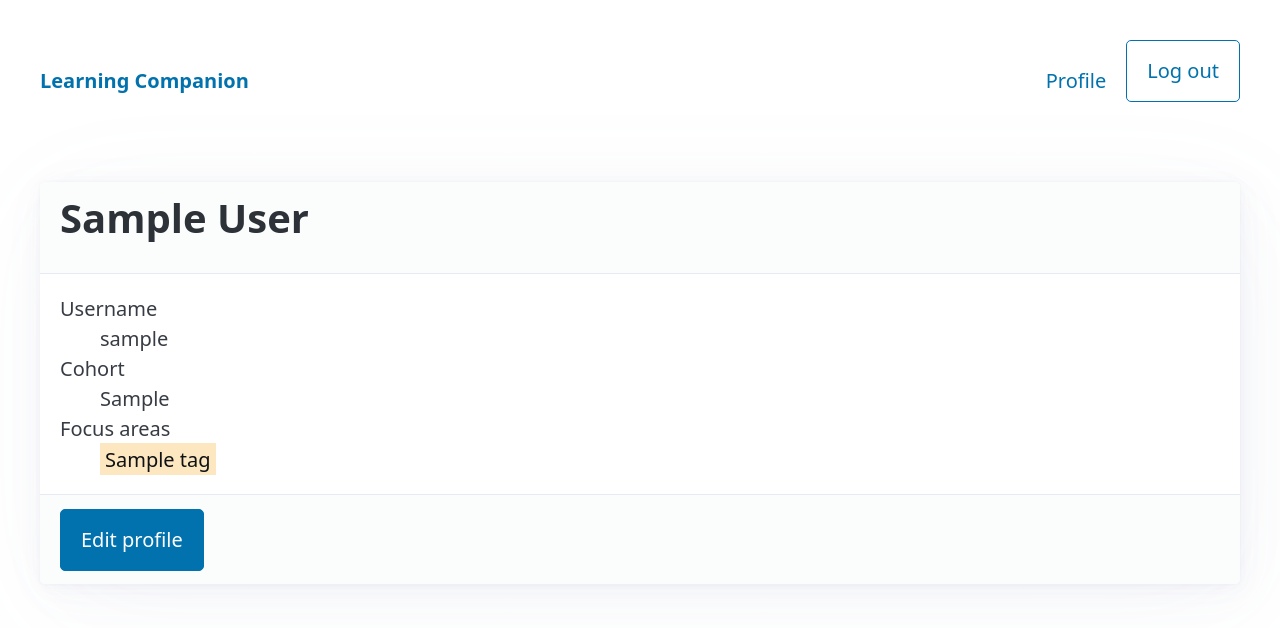
After one commit to yaroslavthedev/learning-companion, a Django app: page /profile/ in a window 1280 px wide. The commit adds this page. Shown: the top 628 px of the page. Run offline with Django 5.2, Linux system fonts and the light colour scheme; a user stored in the database is signed in; tables that the repository leaves empty hold one stand-in row (values such as "Sample post"); parts of the project's set-up code (start-up, migrations or seed data) failed here and were passed over; some libraries are stand-ins or nearby versions.

Commit message:
feat: add signup/login/logout, Profile and per-user Tags (#3)
Co-Authored-By: Claude Opus 5.5 <noreply@anthropic.com>

```diff
--- a/accounts/apps.py
+++ b/accounts/apps.py
@@ -4,3 +4,6 @@ from django.apps import AppConfig
 class AccountsConfig(AppConfig):
     default_auto_field = "django.db.models.BigAutoField"
     name = "accounts"
+
+    def ready(self):
+        from accounts import signals  # noqa: F401  (registers the post_save receiver)
--- a/accounts/models.py
+++ b/accounts/models.py
@@ -1,4 +1,6 @@
+from django.conf import settings
 from django.contrib.auth.models import AbstractUser
+from django.db import models
 
 
 class User(AbstractUser):
@@ -7,3 +9,18 @@ class User(AbstractUser):
 
     def __str__(self):
         return self.username
+
+
+class Profile(models.Model):
+    user = models.OneToOneField(
+        settings.AUTH_USER_MODEL, on_delete=models.CASCADE, related_name="profile"
+    )
+    name = models.CharField(max_length=100, blank=True)
+    cohort = models.CharField(max_length=100, blank=True)
+    focus_areas = models.ManyToManyField("tags.Tag", blank=True)
+
+    class Meta:
+        ordering = ["user__username"]
+
+    def __str__(self):
+        return self.user.username
--- /dev/null
+++ b/accounts/urls.py
@@ -0,0 +1,12 @@
+from django.contrib.auth import views as auth_views
+from django.urls import path
+
+from accounts.views import ProfileDetailView, ProfileUpdateView, SignUpView
+
+urlpatterns = [
+    path("accounts/signup/", SignUpView.as_view(), name="signup"),
+    path("accounts/login/", auth_views.LoginView.as_view(), name="login"),
+    path("accounts/logout/", auth_views.LogoutView.as_view(), name="logout"),
+    path("profile/", ProfileDetailView.as_view(), name="profile"),
+    path("profile/edit/", ProfileUpdateView.as_view(), name="profile-edit"),
+]
--- /dev/null
+++ b/accounts/views.py
@@ -0,0 +1,34 @@
+from django.contrib.auth import login
+from django.contrib.auth.mixins import LoginRequiredMixin
+from django.urls import reverse_lazy
+from django.views.generic import CreateView, DetailView, UpdateView
+
+from accounts.forms import ProfileForm, SignUpForm
+
+
+class SignUpView(CreateView):
+    form_class = SignUpForm
+    template_name = "accounts/signup.html"
+    success_url = reverse_lazy("profile")
+
+    def form_valid(self, form):
+        response = super().form_valid(form)
+        login(self.request, self.object)
+        return response
+
+
+class OwnProfileMixin(LoginRequiredMixin):
+    """The profile URLs take no id: the object is always the current user's."""
+
+    def get_object(self, queryset=None):
+        return self.request.user.profile
+
+
+class ProfileDetailView(OwnProfileMixin, DetailView):
+    template_name = "accounts/profile_detail.html"
+
+
+class ProfileUpdateView(OwnProfileMixin, UpdateView):
+    form_class = ProfileForm
+    template_name = "accounts/profile_form.html"
+    success_url = reverse_lazy("profile")
--- a/config/settings.py
+++ b/config/settings.py
@@ -82,6 +82,9 @@ DATABASES = {"default": env.db("DATABASE_URL")}
 
 AUTH_USER_MODEL = "accounts.User"
 
+LOGIN_REDIRECT_URL = "profile"
+LOGOUT_REDIRECT_URL = "home"
+
 
 # Password validation
 # https://docs.djangoproject.com/en/5.2/ref/settings/#auth-password-validators
--- a/config/urls.py
+++ b/config/urls.py
@@ -3,5 +3,6 @@ from django.urls import include, path
 
 urlpatterns = [
     path("admin/", admin.site.urls),
+    path("", include("accounts.urls")),
     path("", include("core.urls")),
 ]
--- a/tags/models.py
+++ b/tags/models.py
@@ -0,0 +1,35 @@
+from django.conf import settings
+from django.db import models
+
+
+class TagManager(models.Manager):
+    def from_csv(self, owner, text: str) -> list["Tag"]:
+        """Turn "Docker, python , docker" into the owner's tags (created if needed)."""
+        names = dict.fromkeys(
+            name for name in (part.strip().lower() for part in text.split(",")) if name
+        )
+        return [self.get_or_create(owner=owner, name=name)[0] for name in names]
+
+
+class Tag(models.Model):
+    owner = models.ForeignKey(
+        settings.AUTH_USER_MODEL, on_delete=models.CASCADE, related_name="tags"
+    )
+    name = models.CharField(max_length=50)
+
+    objects = TagManager()
+
+    class Meta:
+        ordering = ["name"]
+        constraints = [
+            models.UniqueConstraint(
+                fields=["owner", "name"], name="unique_tag_per_owner"
+            )
+        ]
+
+    def __str__(self):
+        return self.name
+
+    def save(self, *args, **kwargs):
+        self.name = self.name.strip().lower()
+        super().save(*args, **kwargs)
--- /dev/null
+++ b/templates/accounts/profile_detail.html
@@ -0,0 +1,28 @@
+{% extends "base.html" %}
+
+{% block title %}Profile · Learning Companion{% endblock %}
+
+{% block content %}
+  <article>
+    <header>
+      <h1>{{ profile.name|default:profile.user.username }}</h1>
+    </header>
+    <dl>
+      <dt>Username</dt>
+      <dd>{{ profile.user.username }}</dd>
+      <dt>Cohort</dt>
+      <dd>{{ profile.cohort|default:"—" }}</dd>
+      <dt>Focus areas</dt>
+      <dd>
+        {% for tag in profile.focus_areas.all %}
+          <mark>{{ tag.name }}</mark>
+        {% empty %}
+          —
+        {% endfor %}
+      </dd>
+    </dl>
+    <footer>
+      <a href="{% url 'profile-edit' %}" role="button">Edit profile</a>
+    </footer>
+  </article>
+{% endblock %}
--- a/templates/base.html
+++ b/templates/base.html
@@ -12,6 +12,20 @@
       <ul>
         <li><a href="{% url 'home' %}"><strong>Learning Companion</strong></a></li>
       </ul>
+      <ul>
+        {% if user.is_authenticated %}
+          <li><a href="{% url 'profile' %}">Profile</a></li>
+          <li>
+            <form method="post" action="{% url 'logout' %}">
+              {% csrf_token %}
+              <button type="submit" class="outline">Log out</button>
+            </form>
+          </li>
+        {% else %}
+          <li><a href="{% url 'login' %}">Log in</a></li>
+          <li><a href="{% url 'signup' %}">Sign up</a></li>
+        {% endif %}
+      </ul>
     </nav>
   </header>
   <main class="container">
```
Also changed, not shown: accounts/admin.py (+8 -1 lines), accounts/forms.py (added, +34 -0 lines), accounts/signals.py (added, +11 -0 lines), tags/admin.py (added, +10 -0 lines), templates/accounts/profile_form.html (added, +15 -0 lines), templates/accounts/signup.html (added, +15 -0 lines), templates/registration/login.html (added, +16 -0 lines), accounts/migrations/0002_profile.py (added), tags/migrations/0001_initial.py (added).
